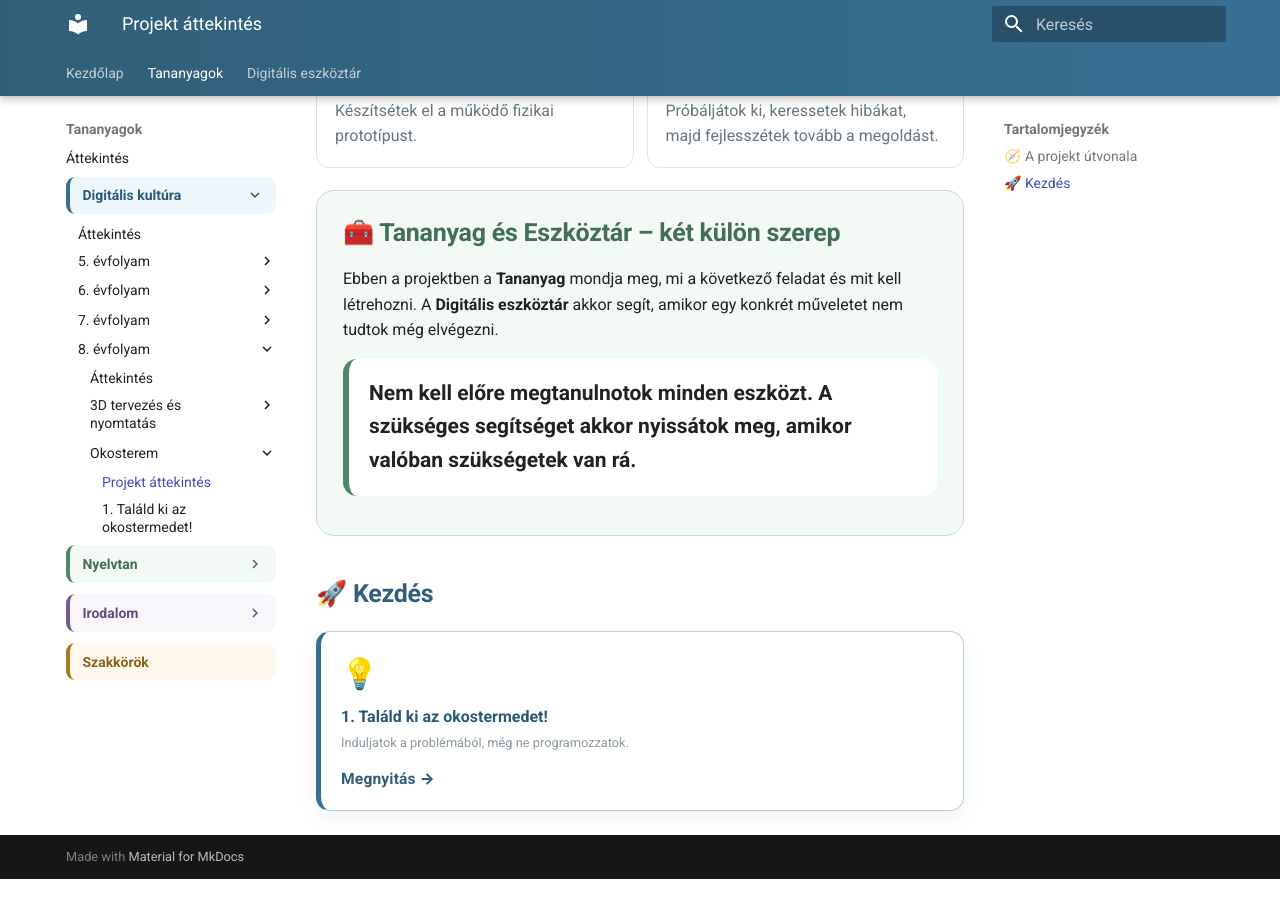
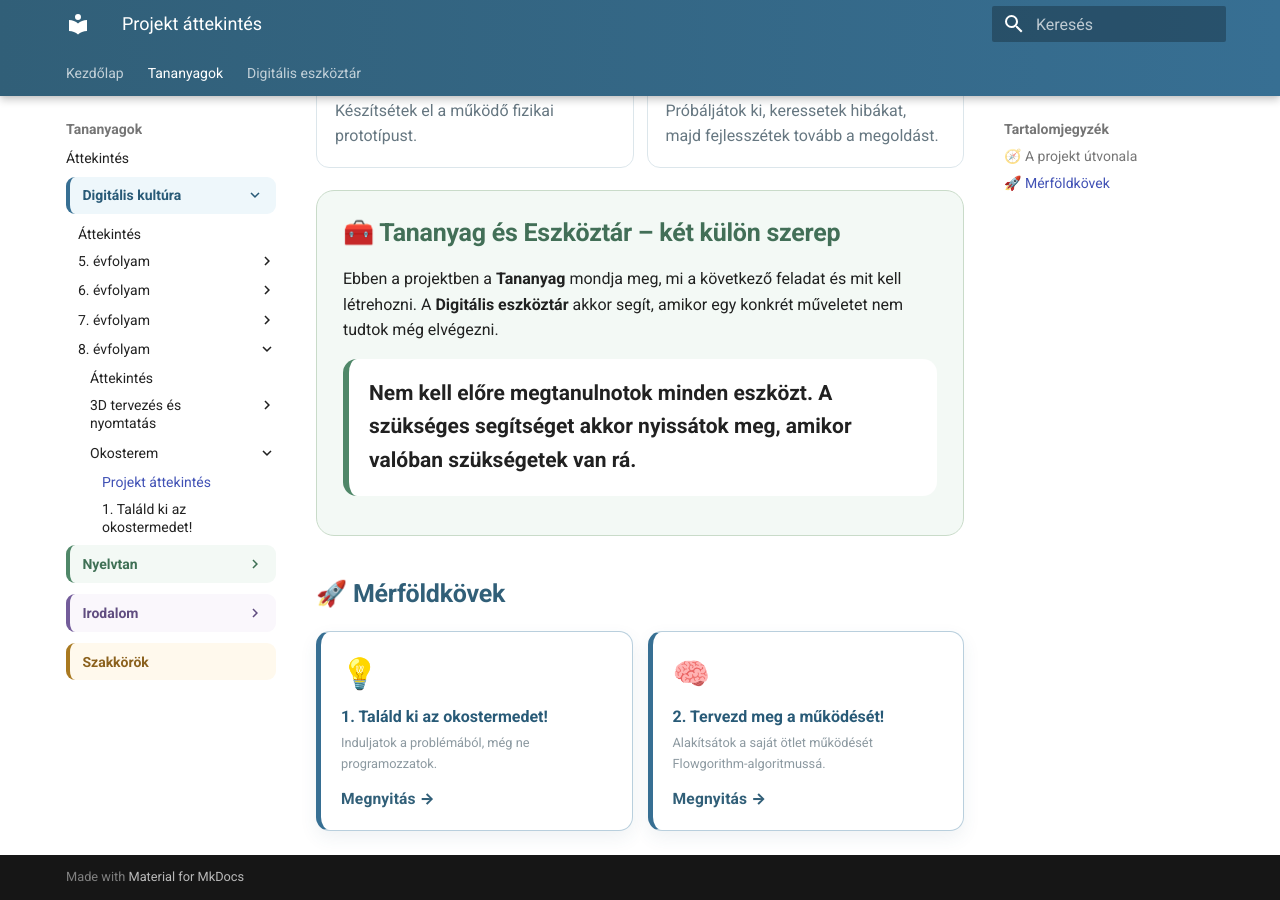
Before and after one commit to bsuszter/digitalis-eszkoztar, an MkDocs documentation site: the page built from docs/tananyagok/digitalis-kultura/8-evfolyam/okosterem/index.md, in a window 1280 px wide and 900 px high, scrolled down 1122 px. Built offline with MkDocs 1.6.1 and Material for MkDocs 9.7.7, drawn with Linux system fonts in a browser that asks for light colours; before the commit the page ends 2001 px from its top, so only the background shows below that.

Commit message:
Link Okosterem second milestone

```diff
--- a/docs/tananyagok/digitalis-kultura/8-evfolyam/okosterem/index.md
+++ b/docs/tananyagok/digitalis-kultura/8-evfolyam/okosterem/index.md
@@ -30,11 +30,15 @@
   <div class="project-rule project-rule--green">Nem kell előre megtanulnotok minden eszközt. A szükséges segítséget akkor nyissátok meg, amikor valóban szükségetek van rá.</div>
 </div>
 
-## 🚀 Kezdés
+## 🚀 Mérföldkövek
 
 <div class="related-grid">
   <a href="01-talald-ki-az-okostermedet/">
     <span class="related-icon">💡</span>
     <span class="related-text"><strong>1. Találd ki az okostermedet!</strong><small>Induljatok a problémából, még ne programozzatok.</small></span>
   </a>
+  <a href="02-tervezd-meg-a-mukodeset/">
+    <span class="related-icon">🧠</span>
+    <span class="related-text"><strong>2. Tervezd meg a működését!</strong><small>Alakítsátok a saját ötlet működését Flowgorithm-algoritmussá.</small></span>
+  </a>
 </div>
```
